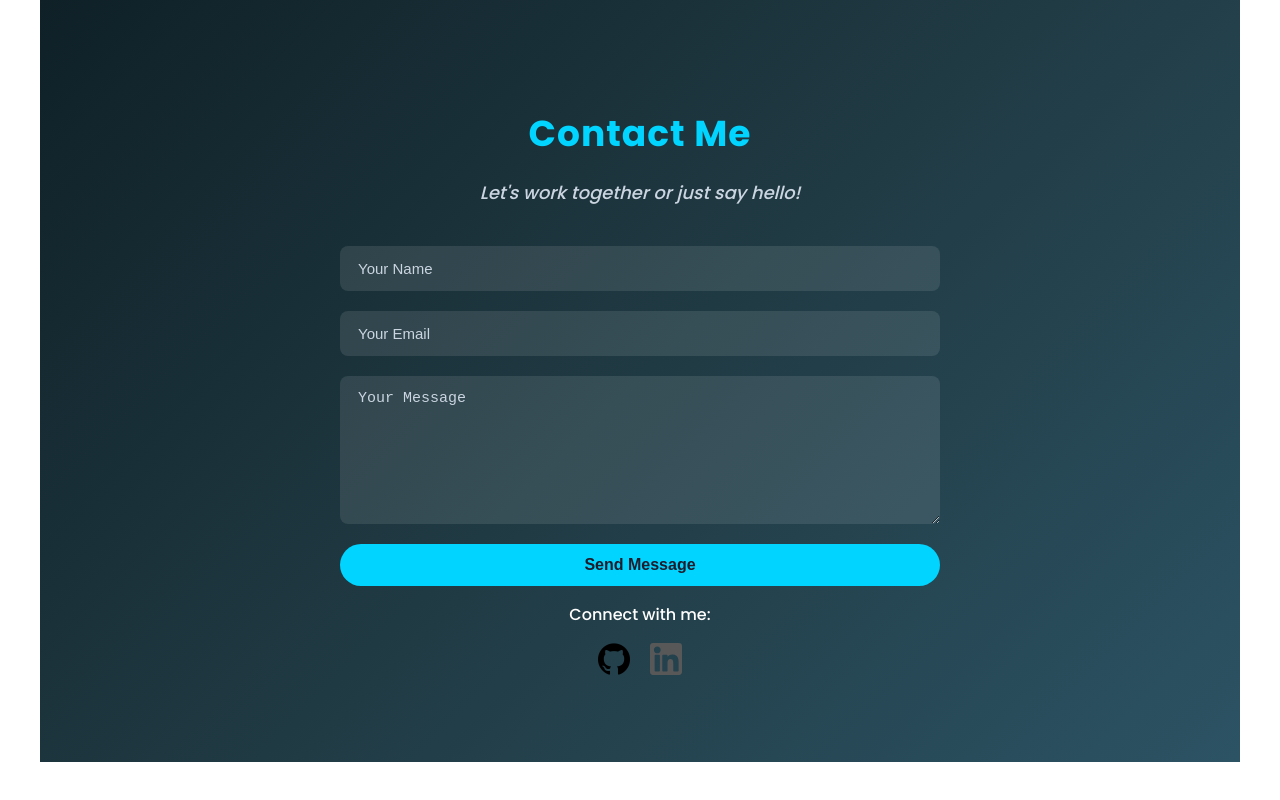
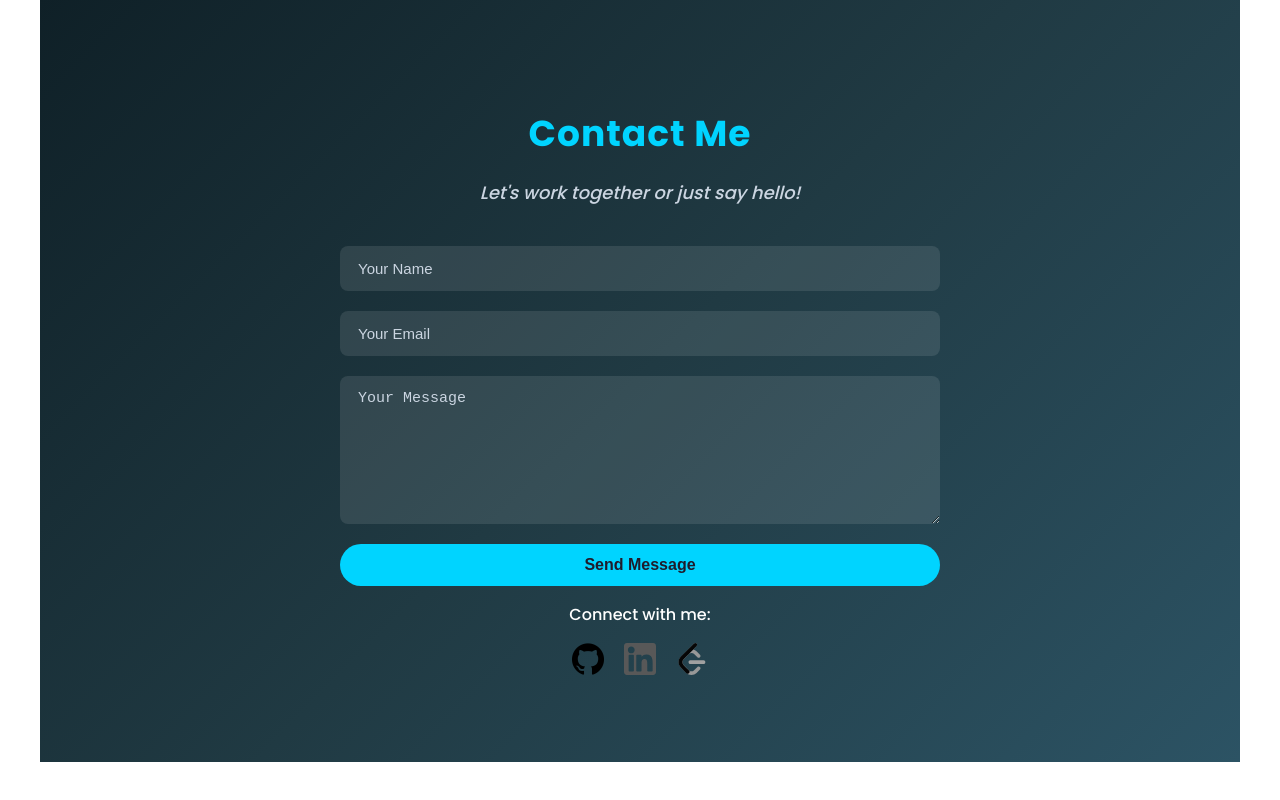
Before and after one commit to Deepak-kumar4/portfolio, a React (Vite) app: page / in a window 1280 px wide. Shown: the part 3568-4368 px from the top of the page. Built offline with nearby package versions, Linux system fonts and the light colour scheme.

Commit message:
Some new changes

```diff
--- a/src/Components/Contact.jsx
+++ b/src/Components/Contact.jsx
@@ -3,6 +3,7 @@ import { motion } from "framer-motion";
 import "./Contact.css";
 import githubIcon from "../assets/github-logo.png";
 import linkedinIcon from "../assets/linkedin-icon.svg";
+import leetcodeIcon from "../assets/leetcode-icon.svg"
 
 export default function Contact() {
   const [form, setForm] = useState({ name: "", email: "", message: "" });
@@ -110,6 +111,20 @@ export default function Contact() {
         >
           <img src={linkedinIcon} alt="LinkedIn" className="social-icon" />
         </motion.a>
+
+        <motion.a
+          href="https://leetcode.com/u/Deepak-Kmr/"
+          target="_blank"
+          rel="noreferrer"
+          whileHover={{ scale: 1.1 }}
+          whileTap={{ scale: 0.95 }}
+          initial={{ opacity: 0, y: 20 }}
+          animate={{ opacity: 1, y: 0 }}
+          transition={{ delay: 0.6 }}
+        >
+          <img src={leetcodeIcon} alt="Leetcode" className="social-icon" />
+        </motion.a>
+
       </motion.div>
     </motion.section>
   );
```
Also changed, not shown: src/assets/leetcode-icon.svg (added).
